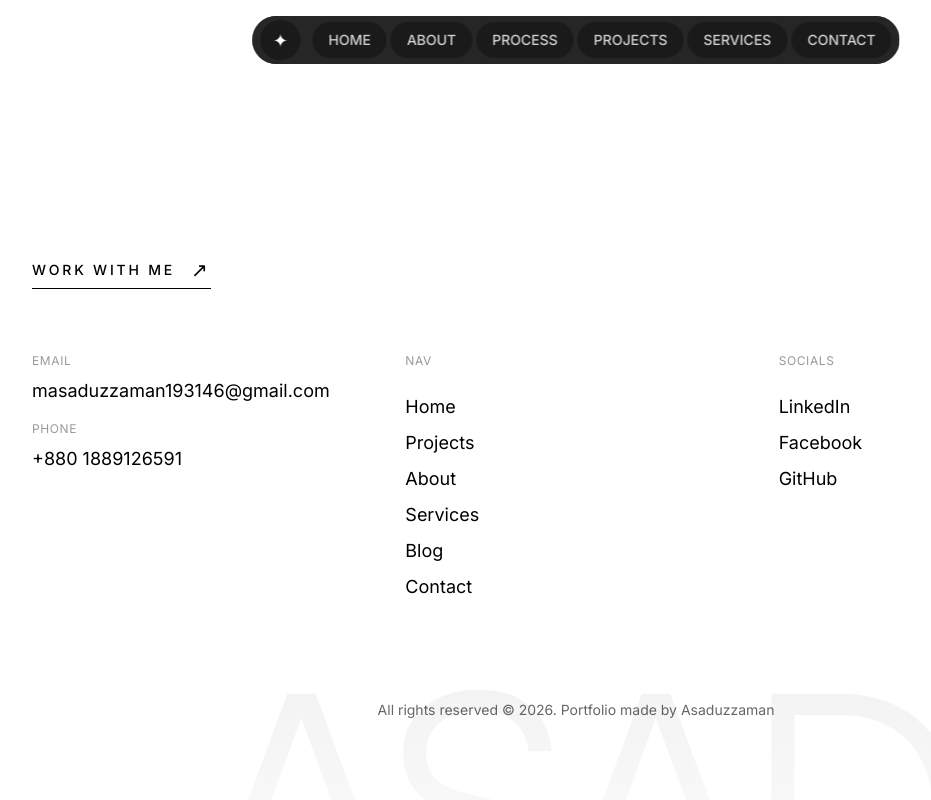
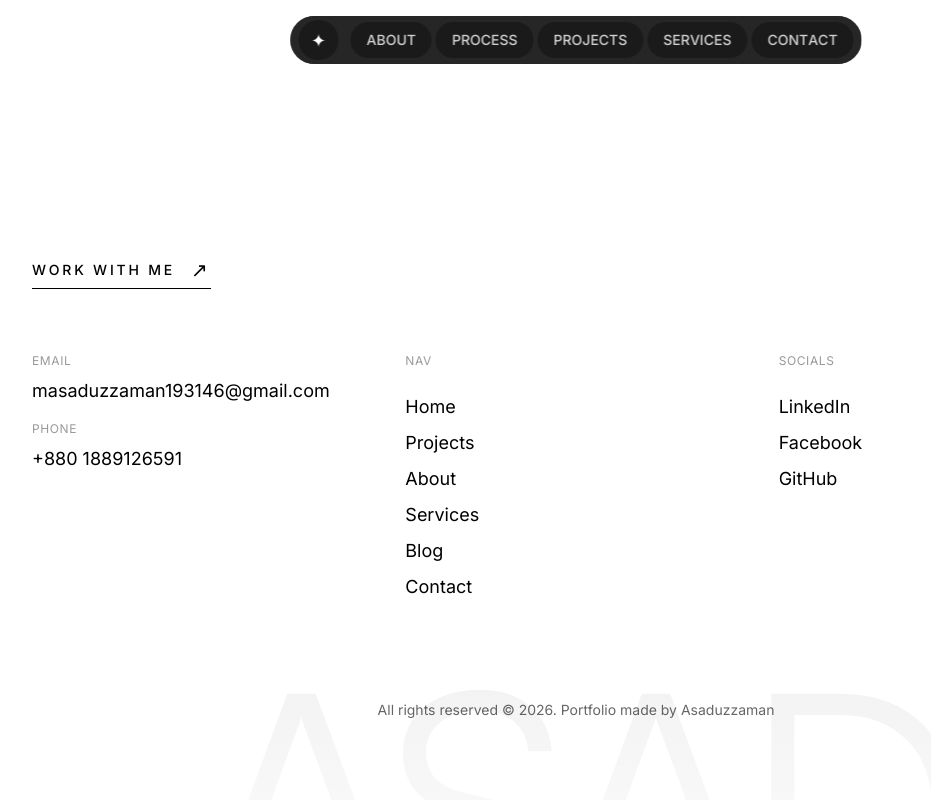
Before and after one commit to Asaduzzama-n/new-portfolio, a Next.js app: page /blog/building-your-personal-brand in a window 1280 px wide. Shown: the top 800 px of the page, without its empty margins (64-995 px from the left). Built offline with nearby package versions, Linux system fonts and the light colour scheme; a web font is replaced by a local one.

Commit message:
roll text animation added

```diff
--- a/package.json
+++ b/package.json
@@ -9,6 +9,7 @@
     "lint": "eslint"
   },
   "dependencies": {
+    "@gsap/react": "^2.1.2",
     "framer-motion": "^12.23.26",
     "gsap": "^3.14.2",
     "next": "16.1.1",
--- a/src/components/ui/Navigation.tsx
+++ b/src/components/ui/Navigation.tsx
@@ -3,9 +3,9 @@
 import { useState, useEffect } from 'react';
 import { motion, AnimatePresence } from 'framer-motion';
 import Link from 'next/link';
+import TextRoll from './TextRoll';
 
 const navLinks = [
-    { name: 'Home', href: '/#home' },
     { name: 'About', href: '/#about' },
     { name: 'Process', href: '/#process' },
     { name: 'Projects', href: '/#projects' },
@@ -17,6 +17,7 @@ const navLinks = [
 export default function Navigation() {
     const [isScrolled, setIsScrolled] = useState(false);
     const [isMobileMenuOpen, setIsMobileMenuOpen] = useState(false);
+    const [hoveredLink, setHoveredLink] = useState<string | null>(null);
 
     useEffect(() => {
         const handleScroll = () => {
@@ -49,25 +50,32 @@ export default function Navigation() {
                 <nav className="glass rounded-full px-2 py-1 bg-primary">
                     <div className="flex items-center gap-1">
                         {/* Logo */}
-                        <Link
-                            href="/"
-                            className="w-10 h-10 rounded-full bg-[#1a1a1a] flex items-center justify-center mr-2 hover:bg-[#252525] transition-colors"
+                        <a
+                            href="/#home"
+                            onClick={(e) => scrollToSection(e, '/#home')}
+                            className="w-10 h-10 rounded-full bg-[#1a1a1a] flex items-center justify-center mr-2 hover:bg-[#252525] transition-colors cursor-pointer"
                         >
                             <span className="text-lg font-serif">✦</span>
-                        </Link>
+                        </a>
 
                         {/* Desktop Nav */}
-                        <div className="hidden md:flex items-center gap-1">
+                        <div className="hidden md:flex items-center gap-1 ">
                             {navLinks.map((link) => (
                                 <motion.a
                                     key={link.name}
                                     href={link.href}
                                     onClick={(e) => scrollToSection(e, link.href)}
-                                    className="px-4 py-2 text-sm font-medium text-white/80 hover:text-white rounded-full  bg-secondary transition-all duration-200"
-                                    whileHover={{ scale: 1.02 }}
-                                    whileTap={{ scale: 0.98 }}
+                                    className="px-4 py-2 text-sm font-medium text-white/80 hover:text-white rounded-full bg-secondary "
+                                    onMouseEnter={() => setHoveredLink(link.name)}
+                                    onMouseLeave={() => setHoveredLink(null)}
+                                    whileHover={{ scale: 1.05 }}
+                                    whileTap={{ scale: 0.95 }}
                                 >
-                                    {link.name.toUpperCase()}
+                                    <TextRoll
+                                        text={link.name.toUpperCase()}
+                                        variant="char-roll"
+                                        isHovered={hoveredLink === link.name}
+                                    />
                                 </motion.a>
                             ))}
                         </div>
@@ -104,8 +112,13 @@ export default function Navigation() {
                                     href={link.href}
                                     onClick={(e) => scrollToSection(e, link.href)}
                                     className="px-4 py-3 text-sm font-medium text-white/80 hover:text-white rounded-xl hover:bg-[#1a1a1a] transition-all"
+                                    onMouseEnter={() => setHoveredLink(link.name)}
+                                    onMouseLeave={() => setHoveredLink(null)}
                                 >
-                                    {link.name.toUpperCase()}
+                                    <TextRoll
+                                        text={link.name.toUpperCase()}
+                                        isHovered={hoveredLink === link.name}
+                                    />
                                 </a>
                             ))}
                         </div>
--- /dev/null
+++ b/src/components/ui/TextRoll.tsx
@@ -0,0 +1,130 @@
+'use client';
+
+import { useState } from 'react';
+import { motion } from 'framer-motion';
+
+interface TextRollProps {
+    text: string;
+    className?: string;
+    isHovered?: boolean;
+    variant?: 'roll' | 'char' | 'char-roll';
+}
+
+export default function TextRoll({ text, className = '', isHovered, variant = 'roll' }: TextRollProps) {
+    const [internalHover, setInternalHover] = useState(false);
+
+    // Use external hover state if provided, otherwise use internal state
+    const shouldAnimate = isHovered !== undefined ? isHovered : internalHover;
+
+    // Character-based roll animation variant
+    if (variant === 'char-roll') {
+        const characters = text.split('');
+
+        return (
+            <span
+                className={`inline-flex ${className}`}
+                onMouseEnter={() => isHovered === undefined && setInternalHover(true)}
+                onMouseLeave={() => isHovered === undefined && setInternalHover(false)}
+            >
+                {characters.map((char, index) => (
+                    <span
+                        key={`${char}-${index}`}
+                        className="relative overflow-hidden inline-flex flex-col h-[1.2em] leading-[1.2em]"
+                        style={{ display: char === ' ' ? 'inline' : 'inline-flex' }}
+                    >
+                        <motion.span
+                            animate={{
+                                y: shouldAnimate ? '-1.2em' : '0',
+                            }}
+                            transition={{
+                                duration: 0.3,
+                                ease: [0.33, 1, 0.68, 1],
+                                delay: index * 0.02 // Stagger delay for each character
+                            }}
+                            className="flex flex-col"
+                        >
+                            <span className="h-[1.2em]">{char === ' ' ? '\u00A0' : char}</span>
+                            <span className="h-[1.2em]">{char === ' ' ? '\u00A0' : char}</span>
+                        </motion.span>
+                    </span>
+                ))}
+            </span>
+        );
+    }
+
+    // Character animation variant
+    if (variant === 'char') {
+        const characters = text.split('');
+
+        const container = {
+            hidden: { opacity: 0 },
+            visible: (i = 1) => ({
+                opacity: 1,
+                transition: { staggerChildren: 0.03, delayChildren: 0 },
+            }),
+        };
+
+        const child = {
+            visible: {
+                opacity: 1,
+                y: 0,
+                transition: {
+                    type: "spring" as const,
+                    damping: 12,
+                    stiffness: 200,
+                },
+            },
+            hidden: {
+                opacity: 0,
+                y: 20,
+                transition: {
+                    type: "spring" as const,
+                    damping: 12,
+                    stiffness: 200,
+                },
+            },
+        };
+
+        return (
+            <motion.span
+                className={`inline-block ${className}`}
+                variants={container}
+                initial="hidden"
+                animate={shouldAnimate ? "visible" : "hidden"}
+                onMouseEnter={() => isHovered === undefined && setInternalHover(true)}
+                onMouseLeave={() => isHovered === undefined && setInternalHover(false)}
+            >
+                {characters.map((char, index) => (
+                    <motion.span
+                        key={`${char}-${index}`}
+                        variants={child}
+                        className="inline-block"
+                        style={{ display: char === ' ' ? 'inline' : 'inline-block' }}
+                    >
+                        {char === ' ' ? '\u00A0' : char}
+                    </motion.span>
+                ))}
+            </motion.span>
+        );
+    }
+
+    // Roll animation variant (default)
+    return (
+        <span
+            className={`relative overflow-hidden inline-flex flex-col h-[1.2em] leading-[1.2em] ${className}`}
+            onMouseEnter={() => isHovered === undefined && setInternalHover(true)}
+            onMouseLeave={() => isHovered === undefined && setInternalHover(false)}
+        >
+            <motion.span
+                animate={{
+                    y: shouldAnimate ? '-1.2em' : '0',
+                }}
+                transition={{ duration: 0.2, ease: [0.33, 1, 0.68, 1] }}
+                className="flex flex-col"
+            >
+                <span className="h-[1.2em]">{text}</span>
+                <span className="h-[1.2em]">{text}</span>
+            </motion.span>
+        </span>
+    );
+}
```
Also changed, not shown: 1 other file (tests, documents, lock files or other folders).
